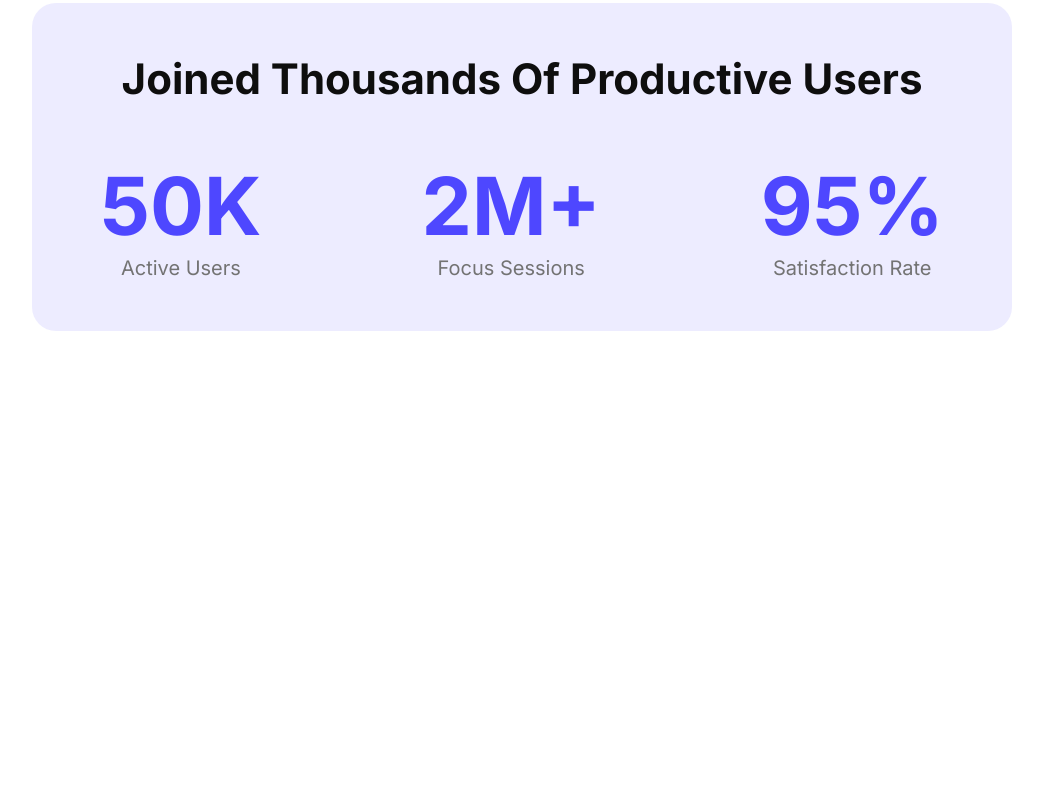
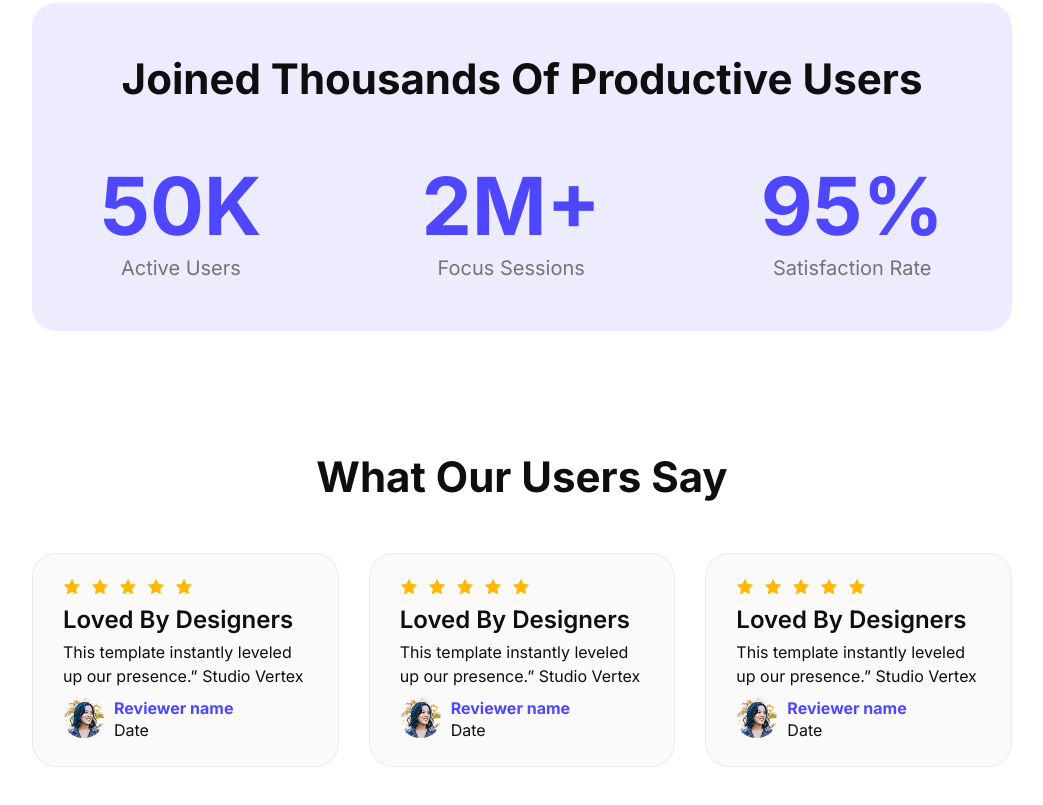
Before and after one commit to thekhaledshariar/ph-assignment-01, a plain HTML site: page code/index.html in a window 1280 px wide. Shown: the part 1365-2170 px from the top of the page, without its empty margins (118-1161 px from the left). Before the commit the page ends 1696 px from the top, so only its background shows below. Drawn offline with Linux system fonts and the light colour scheme.

Commit message:
Added user's feedback section

```diff
--- a/code/index.html
+++ b/code/index.html
@@ -57,6 +57,77 @@
                 </div>
             </div>
           </section>
+
+          <!-- user's-feedback-section -->
+           <section class="reviews-section">
+            <h2>What our users say</h2>
+            <div class="reviews">
+                <!-- review-01 -->
+                <div class="reviews-card">
+                    <div class="stars">
+                        <img src="/Assets/icon-star.png" alt="rating" srcset="">
+                        <img src="/Assets/icon-star.png" alt="rating" srcset="">
+                        <img src="/Assets/icon-star.png" alt="rating" srcset="">
+                        <img src="/Assets/icon-star.png" alt="rating" srcset="">
+                        <img src="/Assets/icon-star.png" alt="rating" srcset="">
+                    </div>
+                    <div class="review-contents">
+                        <h3>Loved by Designers</h3>
+                        <p class="paragraph">This template instantly leveled up our presence.” Studio Vertex</p>
+                    </div>
+                    <div class="user-info">
+                        <div class="user-image"> <img src="/Assets/avatar.png" alt="reviewer-image"> </div>
+                        <div class="user-name">
+                            <h6>Reviewer name</h6>
+                            <p class="paragraph">Date</p>
+                        </div>
+                    </div>
+                </div>
+                <!-- review-02 -->
+                <div class="reviews-card">
+                    <div class="stars">
+                        <img src="/Assets/icon-star.png" alt="rating" srcset="">
+                        <img src="/Assets/icon-star.png" alt="rating" srcset="">
+                        <img src="/Assets/icon-star.png" alt="rating" srcset="">
+                        <img src="/Assets/icon-star.png" alt="rating" srcset="">
+                        <img src="/Assets/icon-star.png" alt="rating" srcset="">
+                    </div>
+                    <div class="review-contents">
+                        <h3>Loved by Designers</h3>
+                        <p class="paragraph">This template instantly leveled up our presence.” Studio Vertex</p>
+                    </div>
+                    <div class="user-info">
+                        <div class="user-image"> <img src="/Assets/avatar.png" alt="reviewer-image"> </div>
+                        <div class="user-name">
+                            <h6>Reviewer name</h6>
+                            <p class="paragraph">Date</p>
+                        </div>
+                    </div>
+                </div>
+                <!-- review-03 -->
+                <div class="reviews-card">
+                    <div class="stars">
+                        <img src="/Assets/icon-star.png" alt="rating" srcset="">
+                        <img src="/Assets/icon-star.png" alt="rating" srcset="">
+                        <img src="/Assets/icon-star.png" alt="rating" srcset="">
+                        <img src="/Assets/icon-star.png" alt="rating" srcset="">
+                        <img src="/Assets/icon-star.png" alt="rating" srcset="">
+                    </div>
+                    <div class="review-contents">
+                        <h3>Loved by Designers</h3>
+                        <p class="paragraph">This template instantly leveled up our presence.” Studio Vertex</p>
+                    </div>
+                    <div class="user-info">
+                        <div class="user-image"> <img src="/Assets/avatar.png" alt="reviewer-image"> </div>
+                        <div class="user-name">
+                            <h6>Reviewer name</h6>
+                            <p class="paragraph">Date</p>
+                        </div>
+                    </div>
+                </div>
+
+            </div>
+           </section>
     </main>
 </body>
 </html>
--- a/code/style.css
+++ b/code/style.css
@@ -89,3 +89,62 @@ img {
   font-size: 80px;
   color: #4E47FF;
 }
+
+/* user's-feedback-section */
+
+.reviews-section {
+  max-width: 100%;
+  margin: 120px 150px;
+  display: flex;
+  align-items: center;
+  justify-content: center;
+  flex-direction: column;
+  gap: 50px;
+  text-align: center;
+}
+
+.reviews {
+  display: flex;
+  flex-direction: row;
+  gap: 30px;
+}
+
+.reviews-card {
+  display: flex;
+  flex-direction: column;
+  align-items: flex-start;
+  background-color: #fafafa;
+  border: 1px solid rgba(78, 71, 255, 0.1);
+  border-radius: 24px;
+  gap: 10px;
+  padding: 24px 30px;
+  flex-wrap: nowrap;
+
+}
+
+.stars {
+  display: flex;
+  flex-direction: row;
+  gap: 10px;
+}
+
+.review-contents {
+  display: flex;
+  flex-direction: column;
+  align-items: start;
+  gap: 5px;
+  text-align: start;
+}
+
+.user-info {
+  display: flex;
+  flex-direction: row;
+  align-items: start;
+  gap: 10px;
+}
+
+.user-name {
+  display: flex;
+  flex-direction: column;
+  align-items: start;
+}
--- a/code/universal-style.css
+++ b/code/universal-style.css
@@ -68,7 +68,7 @@ h6 {
     font-weight: 700;
     line-height: 1.25em;
     margin: 0%;
-    color: #fafafa;
+    color: #4E47FF;
 }
 
 .paragraph {
```
